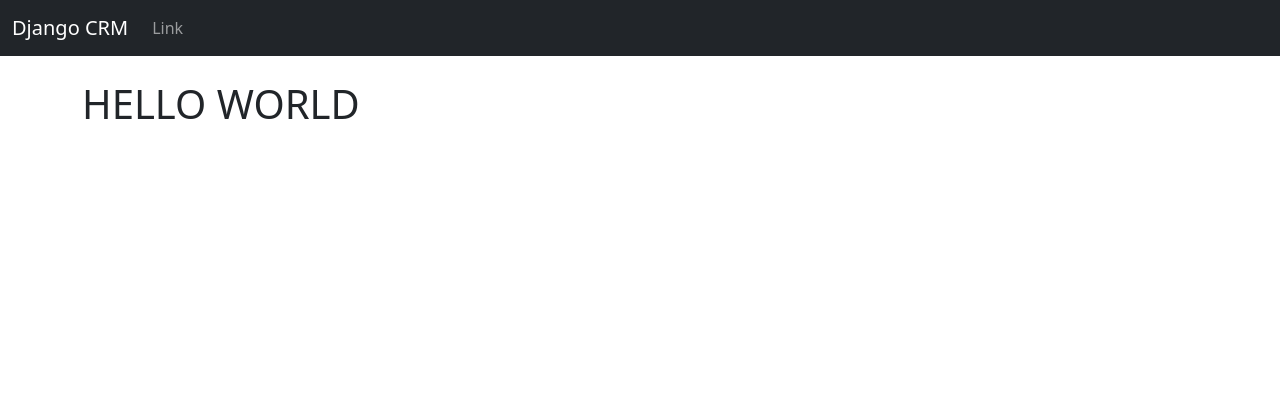
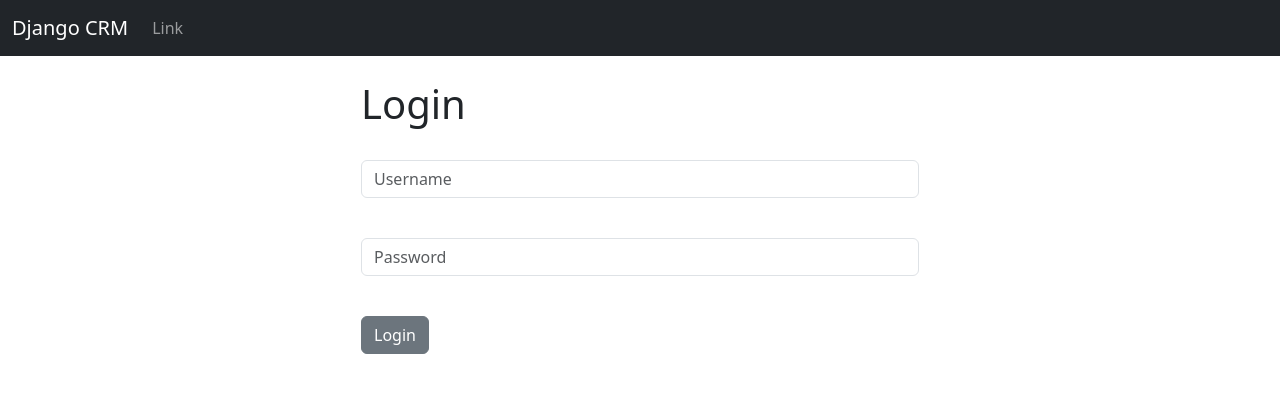
Before and after one commit to simbabn/crm_python, a Django app: page / in a window 1280 px wide. Shown: the top 393 px of the page. Run offline with Django 4.2, Linux system fonts and the light colour scheme.

Commit message:
login logout

```diff
--- a/crm/website/templates/base.html
+++ b/crm/website/templates/base.html
@@ -10,6 +10,11 @@
     {%include 'navbar.html' %}
     <div class=" container">
     <br/>
+    {% if messages%}
+      {% for message in messages%}
+        {{ message }}
+      {% endfor%}
+    {% endif %}
     {% block content%}
     {%endblock%}
     </div>
--- a/crm/website/templates/home.html
+++ b/crm/website/templates/home.html
@@ -2,10 +2,31 @@
 
 {% block content %}
 
+<div class= "col-md-6 offset-md-3">
 
+{% if user.is_authenticated %}
 
-{% comment %} {% if user.is_authenticated %} {% endcomment %}
+<h1>Hello World!</h1>
 
-<h1>HELLO WORLD</h1>
+{% else %}
+
+<h1>Login</h1>
+    <br/>
+    <form method="POST" action="{%url 'home' %}">
+        {% csrf_token %}
+        <form>
+            <div class="mb-3">
+            <input type="text" class="form-control" name="username", placeholder="Username" required="required">
+            </div>
+            <div class="mb-3"><br/>
+            <input type="password" class="form-control" name="password", placeholder="Password" required="required">
+            </div>
+            <br/>
+            <button type="submit" class="btn btn-secondary">Login</button>
+        </form>
+    </form>
+</div>
+
+{% endif %}
 
 {% endblock %}
--- a/crm/website/urls.py
+++ b/crm/website/urls.py
@@ -3,4 +3,7 @@ from . import views
 
 urlpatterns = [
     path('', views.home, name='home'),
+    #path('login/', views.login_user, name='login'),
+    #path('logout/', views.logout_user, name='logout'),
+
 ]
--- a/crm/website/views.py
+++ b/crm/website/views.py
@@ -1,5 +1,26 @@
-from django.shortcuts import render
+from django.shortcuts import render, redirect
+from django.contrib.auth import authenticate, login, logout
+from django.contrib import messages
 
 # Create your views here.
 def home(request):
-    return render(request, 'home.html', {})
+    if request.method == 'POST':
+        username = request.POST['username']
+        password = request.POST['password']
+        #authenticate
+        user = authenticate(request, username=username, password=password)
+        if user is not None:
+            login(request, user)
+            message.success(request, "You Have Been Logged In!")
+            return redirect('home')
+        else :
+            messages.success(request, "There Was an Error Logging In")
+            return redirect('home')
+    else:
+        return render(request, 'home.html', {})
+
+def login_user(request):
+    pass
+
+def logout_user(request):
+    pass
```
